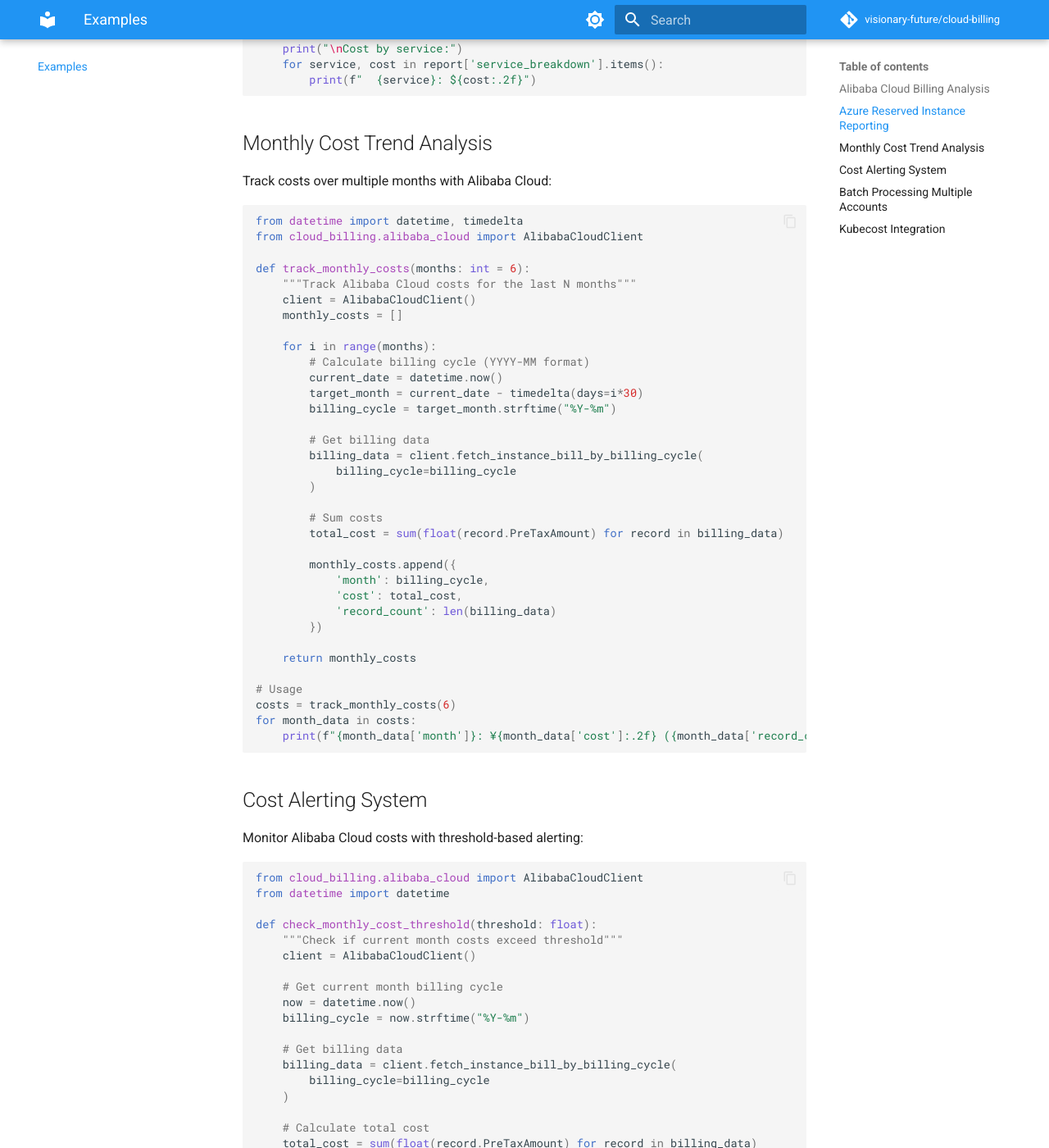
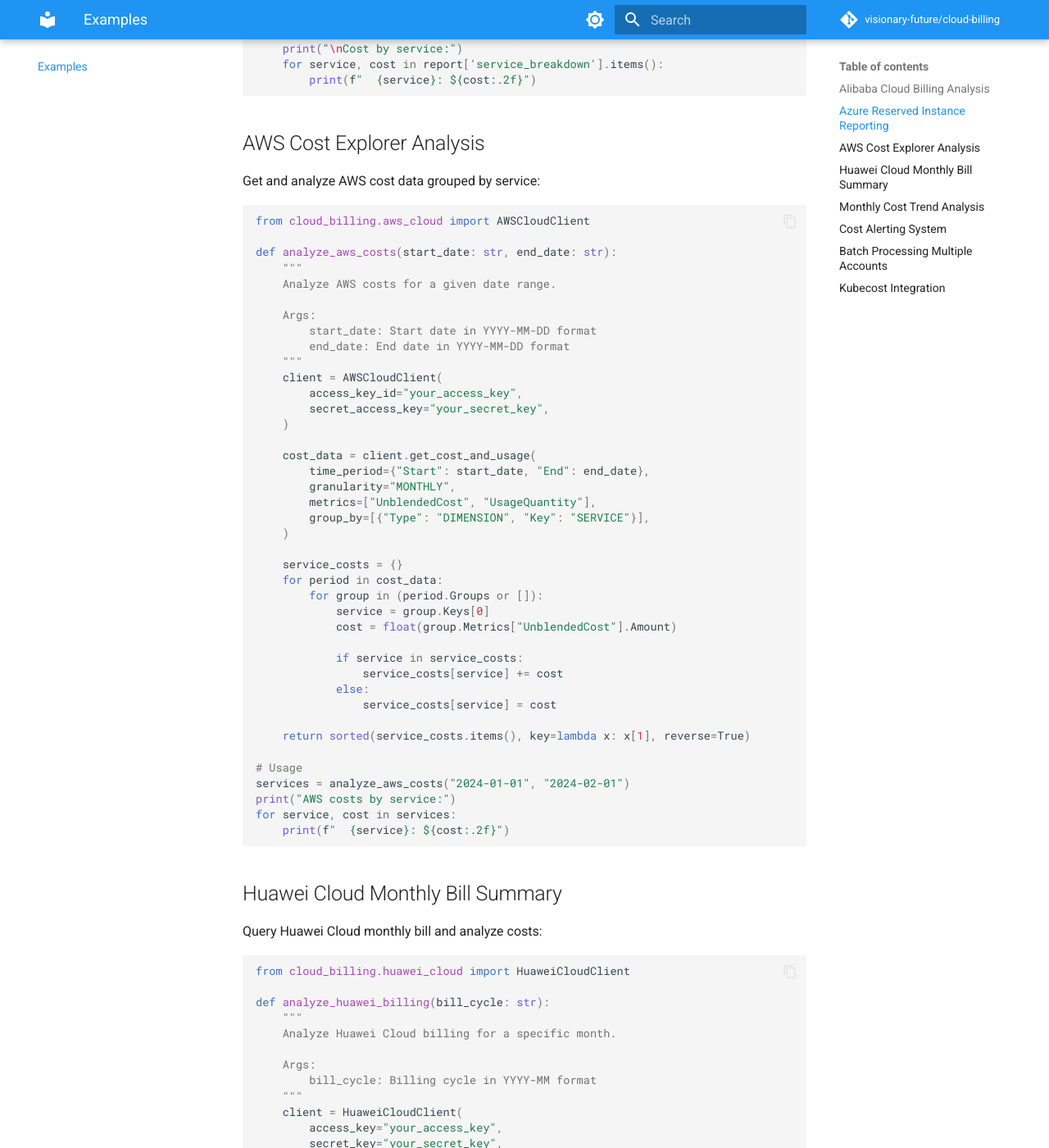
Before and after one commit to Visionary-Future/cloud-billing, an MkDocs documentation site: the page built from docs/examples.md, in a window 1280 px wide and 1400 px high, scrolled down 2841 px. Shown: the whole window at 82% size. Built offline with MkDocs 1.6.1 and Material for MkDocs 9.7.7, drawn with Linux system fonts in a browser that asks for light colours; comment, search, counter and statistics services are not loaded; some of the changed text lies outside the part shown.

Commit message:
docs: add AWS and Huawei Cloud examples and update provider list
- Add AWS Cost Explorer quick start to README
- Add Huawei Cloud monthly bill quick start to README
- Add AWS and Huawei usage examples to docs/examples.md
- Update provider descriptions in README and docs/index.md

Co-Authored-By: Claude Opus 4.7 <noreply@anthropic.com>

````diff
--- a/docs/examples.md
+++ b/docs/examples.md
@@ -140,6 +140,108 @@ if report:
     print("\nCost by service:")
     for service, cost in report['service_breakdown'].items():
         print(f"  {service}: ${cost:.2f}")
+```
+
+## AWS Cost Explorer Analysis
+
+Get and analyze AWS cost data grouped by service:
+
+```python
+from cloud_billing.aws_cloud import AWSCloudClient
+
+def analyze_aws_costs(start_date: str, end_date: str):
+    """
+    Analyze AWS costs for a given date range.
+
+    Args:
+        start_date: Start date in YYYY-MM-DD format
+        end_date: End date in YYYY-MM-DD format
+    """
+    client = AWSCloudClient(
+        access_key_id="your_access_key",
+        secret_access_key="your_secret_key",
+    )
+
+    cost_data = client.get_cost_and_usage(
+        time_period={"Start": start_date, "End": end_date},
+        granularity="MONTHLY",
+        metrics=["UnblendedCost", "UsageQuantity"],
+        group_by=[{"Type": "DIMENSION", "Key": "SERVICE"}],
+    )
+
+    service_costs = {}
+    for period in cost_data:
+        for group in (period.Groups or []):
+            service = group.Keys[0]
+            cost = float(group.Metrics["UnblendedCost"].Amount)
+
+            if service in service_costs:
+                service_costs[service] += cost
+            else:
+                service_costs[service] = cost
+
+    return sorted(service_costs.items(), key=lambda x: x[1], reverse=True)
+
+# Usage
+services = analyze_aws_costs("2024-01-01", "2024-02-01")
+print("AWS costs by service:")
+for service, cost in services:
+    print(f"  {service}: ${cost:.2f}")
+```
+
+## Huawei Cloud Monthly Bill Summary
+
+Query Huawei Cloud monthly bill and analyze costs:
+
+```python
+from cloud_billing.huawei_cloud import HuaweiCloudClient
+
+def analyze_huawei_billing(bill_cycle: str):
+    """
+    Analyze Huawei Cloud billing for a specific month.
+
+    Args:
+        bill_cycle: Billing cycle in YYYY-MM format
+    """
+    client = HuaweiCloudClient(
+        access_key="your_access_key",
+        secret_key="your_secret_key",
+        domain_id="your_domain_id",
+    )
+
+    bill_items, error = client.query_monthly_bill_summary(bill_cycle=bill_cycle)
+
+    if error:
+        print(f"Error fetching bill: {error}")
+        return None
+
+    # Analyze costs by service type
+    service_costs = {}
+    for item in bill_items:
+        service = item.service_type_name or item.service_type_code or "Unknown"
+        cost = item.consume_amount + item.cash_amount
+
+        if service in service_costs:
+            service_costs[service] += cost
+        else:
+            service_costs[service] = cost
+
+    total = sum(service_costs.values())
+    return {
+        "total_cost": total,
+        "item_count": len(bill_items),
+        "service_breakdown": sorted(
+            service_costs.items(), key=lambda x: x[1], reverse=True
+        ),
+    }
+
+# Usage
+report = analyze_huawei_billing("2024-01")
+if report:
+    print(f"Total cost: ¥{report['total_cost']:.2f}")
+    print(f"Items: {report['item_count']}")
+    for service, cost in report["service_breakdown"]:
+        print(f"  {service}: ¥{cost:.2f}")
 ```
 
 ## Monthly Cost Trend Analysis
````
Also changed, not shown: README.md (+34 -3 lines), docs/index.md (+2 -2 lines).
